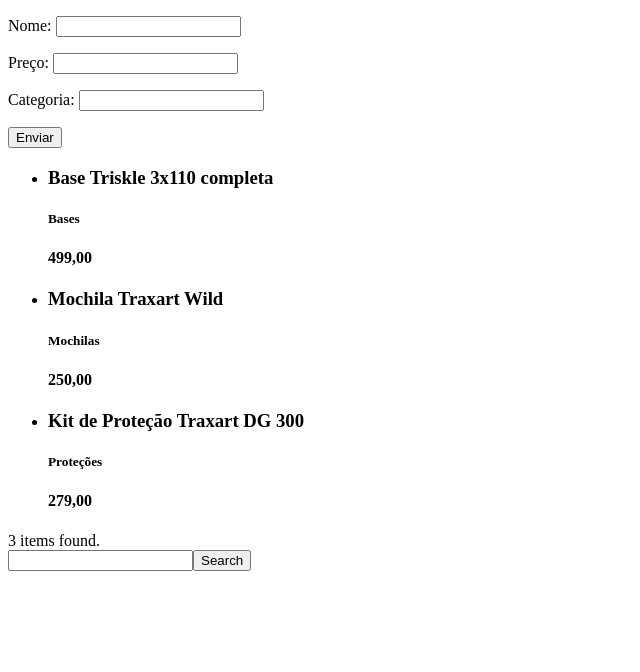
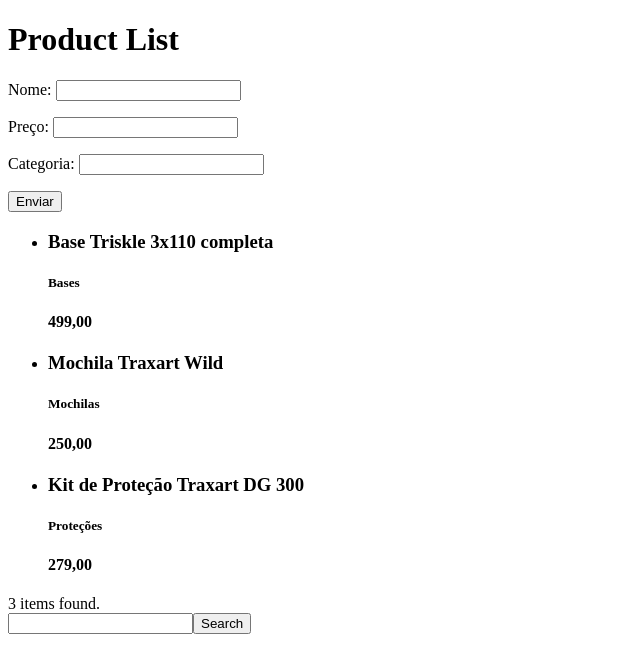
Before and after one commit to mabner/ffav-exercicio-02, a Vue app: page / in a window 1280 px wide. Shown: the top 672 px of the page, without its empty margins (0-640 px from the left). Built offline with nearby package versions, Linux system fonts and the light colour scheme.

Commit message:
Adds a page header component

```diff
--- a/src/App.vue
+++ b/src/App.vue
@@ -1,5 +1,6 @@
 <template>
   <div id="app">
+    <Header pageHeader="Product List"/>
     <div>
       <ProductForm :onAddProduct="handleOnAddProduct"/>
     </div>
@@ -13,13 +14,14 @@
 </template>
 
 <script>
+import Header from './components/Header';
 import ProductForm from './components/ProductForm';
 import ProductsList from './components/ProductsList';
 import SearchBar from './components/SearchBar';
 
 export default {
   name: 'App',
-  components: {ProductForm, ProductsList, SearchBar},
+  components: {Header, ProductForm, ProductsList, SearchBar},
   data() {
     return {
       products: [
--- /dev/null
+++ b/src/components/Header.vue
@@ -0,0 +1,18 @@
+<template>
+  <header>
+    <h1>{{ pageHeader }}</h1>
+  </header>
+</template>
+
+<script>
+export default {
+  name: 'Header',
+  props: {
+    pageHeader: String,
+  },
+};
+</script>
+
+<style scoped>
+
+</style>
```
